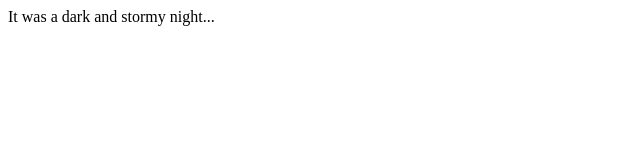
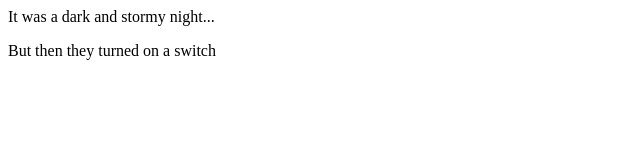
Before and after one commit to LeslieCassert/fireside-story, a plain HTML site: page index.html in a window 1280 px wide. Shown: the whole page, without its empty margins (0-640 px from the left). Drawn offline with Linux system fonts and the light colour scheme.

Commit message:
first update

```diff
--- a/index.html
+++ b/index.html
@@ -1,5 +1,6 @@
 <html>
   <body>
     <p>It was a dark and stormy night...</p>
+	<p>But then they turned on a switch</p>
   </body>
 </html>
```
